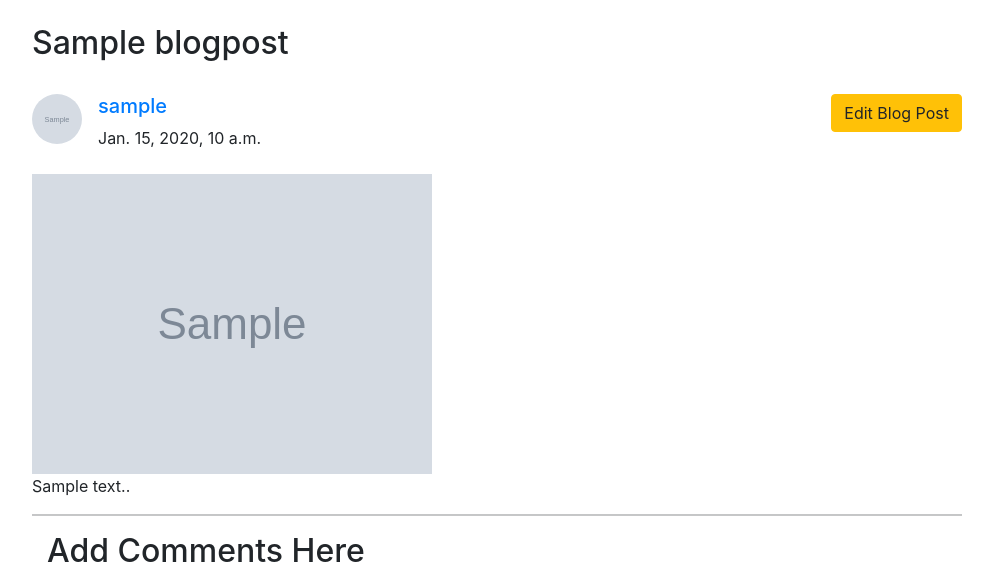
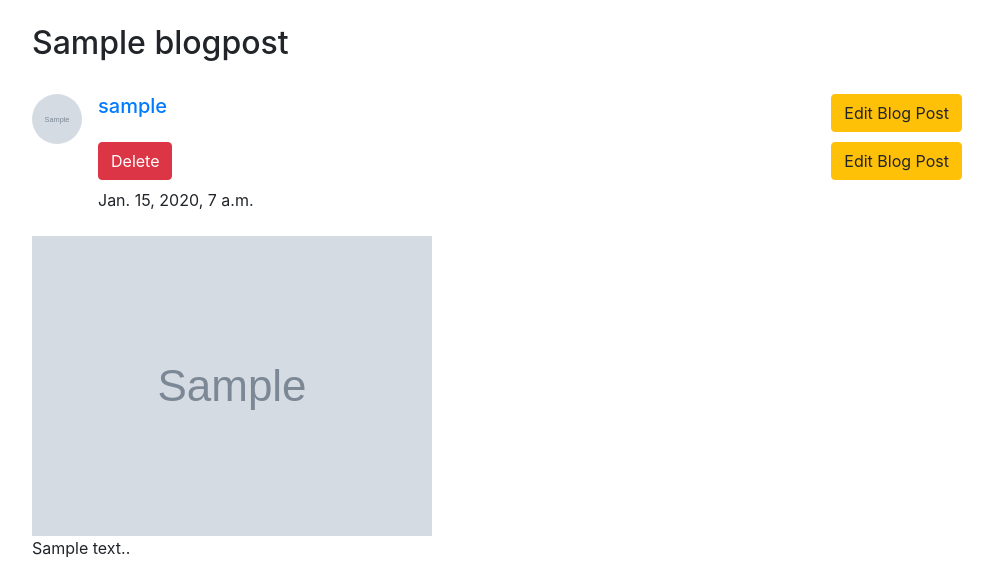
Before and after one commit to Prihzinha/blog_projeto, a Django app: a page that uses home/templates/blog_comments.html in a window 1280 px wide. Shown: the part 56-625 px from the top of the page, without its empty margins (143-1136 px from the left). Run offline with Django 3.2, Linux system fonts and the light colour scheme; a user stored in the database is signed in; tables that the repository leaves empty hold one stand-in row (values such as "Sample post"); grey boxes marked "Sample" are stand-in pictures; some libraries are stand-ins or nearby versions.

Commit message:
modal que confirma deletar post

```diff
--- a/Blog/settings.py
+++ b/Blog/settings.py
@@ -98,7 +98,7 @@ AUTH_PASSWORD_VALIDATORS = [
 
 LANGUAGE_CODE = 'en-us'
 
-TIME_ZONE = 'UTC'
+TIME_ZONE = 'America/Sao_Paulo'
 
 USE_I18N = True
 
@@ -116,7 +116,7 @@ MEDIA_ROOT = os.path.join(BASE_DIR, 'home/media')
 
 CKEDITOR_UPLOAD_PATH = 'media/uploads/'
 
-#STATIC_ROOT = os.path.join(BASE_DIR, 'home/')
+# STATIC_ROOT = os.path.join(BASE_DIR, 'home/')
 
 STATICFILES_DIRS = [
     os.path.join(BASE_DIR, 'static')
--- a/home/templates/blog.html
+++ b/home/templates/blog.html
@@ -13,6 +13,7 @@
 {% endblock %}
 
 {% block body %}
+
     <div class="container mt-5 mb-3">
         <div class="row">
             {% for post in posts %}
@@ -22,10 +23,11 @@
                         <div class="card-body">
                             <h5 class="card-title">{{ post.title }} <br /><small>by {{ post.author }}</small></h5>
                             <a href="blog/{{ post.slug }}" class="btn btn-primary">
-                Read More{% if user.is_superuser %}
+                                Read More
+                            </a>
+                            {% if user.is_superuser %}
                                 <a href="delete_blog_post/{{ post.slug }}/" class="btn btn-danger mx-4">Delete Blog</a>
                             {% endif %}
-              </a>
                         </div>
                     </div>
                 </div>
--- a/home/templates/blog_comments.html
+++ b/home/templates/blog_comments.html
@@ -14,14 +14,52 @@ float: right;
         <br>
         <div class="media">
             {% if post.author.profile.image %}
-            <img class="mr-3 rounded-circle" src="{{post.author.profile.image.url}}" width="50px" height="50px"
-                  alt="image">
+                <img class="mr-3 rounded-circle" src="{{post.author.profile.image.url}}" width="50px" height="50px" alt="image">
             {% endif %}
             <div class="media-body">
-                  <h5 class="mt-0"><a href="/user_profile/{{post.author.id}}/">{{post.author}}
+                <h5 class="mt-0"><a href="/user_profile/{{post.author.id}}/">
+                        {{post.author}}
                         {% if user.is_authenticated %}
                             {% if user.id == post.author.id %}
-                              <small><a href="/edit_blog_post/{{post.slug}}/" class="edit btn btn-warning">Edit Blog Post</a></small>
+                                <small>
+                                    <a href="/edit_blog_post/{{post.slug}}/" class="edit btn btn-warning">Edit Blog Post</a>
+                                </small>
+                                <br></br>
+                                <small>
+                                    <a href="/edit_blog_post/{{post.slug}}/" class="edit btn btn-warning">Edit Blog Post</a>
+                                </small>
+                                <!-- Button that opens a modal -->
+                                <button type="button" class="btn btn-danger" data-bs-toggle="modal" data-bs-target="#delete_item">
+                                    Delete
+                                </button>
+
+                                <!-- Starts Modal code -->
+                                <div class="modal fade" id="delete_item" data-bs-backdrop="static"
+                                                                         data-bs-keyboard="false" tabindex="-1" aria-labelledby="delete_item_label" aria-hidden="true">
+                                    <div class="modal-dialog modal-dialog-centered">
+                                        <div class="modal-content">
+                                            <div class="modal-header">
+                                                <h5 class="modal-title" id="delete_item_label">Deletar post <strong>{{ post.title }}</strong> </h5>
+                                            </div>
+
+                                            <form action="{% url 'home:delete_blog_post' post.slug %}" method="post">
+                                                {% csrf_token %}
+
+                                                <div class="modal-body">
+                                                    <p>Are you sure you want to delete?</p>
+                                                    {{ form }}
+                                                </div>
+                                                <div class="modal-footer">
+                                                    <button type="button" class="btn btn-secondary" data-bs-dismiss="modal">Close</button>
+                                                    <button type="submit" class="btn btn-danger" value="Confirm">Delete</button>
+                                                </div>
+                                            </form>
+
+                                        </div>
+                                    </div>
+                                </div>
+                                <!-- Ends Modal code -->
+
                             {% endif %}
                         {% endif %}
                     </a></h5>
--- a/home/templates/delete_blog_post.html
+++ b/home/templates/delete_blog_post.html
@@ -4,8 +4,10 @@
 
 {% block css %}
 {% endblock %}
+
 {% block body %}
-<form enctype="multipart/form-data" method="POST"> {% csrf_token %}
+    <form enctype="multipart/form-data" method="POST">
+        {% csrf_token %}
         <div class="container mt-4">
             <div class="card">
                 <div class="card-body">
```
Also changed, not shown: home/views.py (+32 -22 lines), home/media/profile_pics/Bundesarchiv_Bild_146-1985-013-07_Erwin_Rommel-2.jpg (added), 1 other file. Lines whose indentation alone changed are shown as unchanged.
